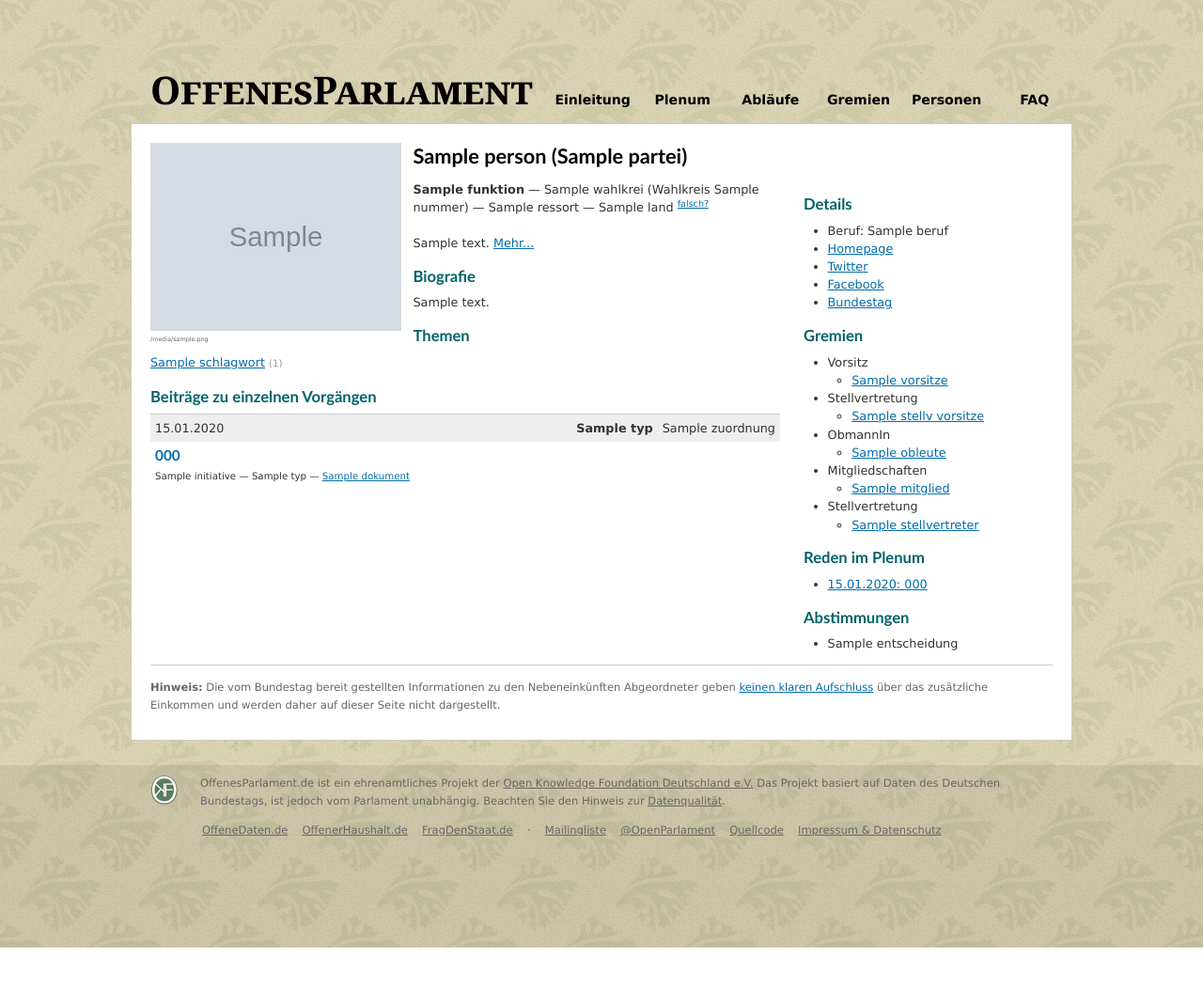
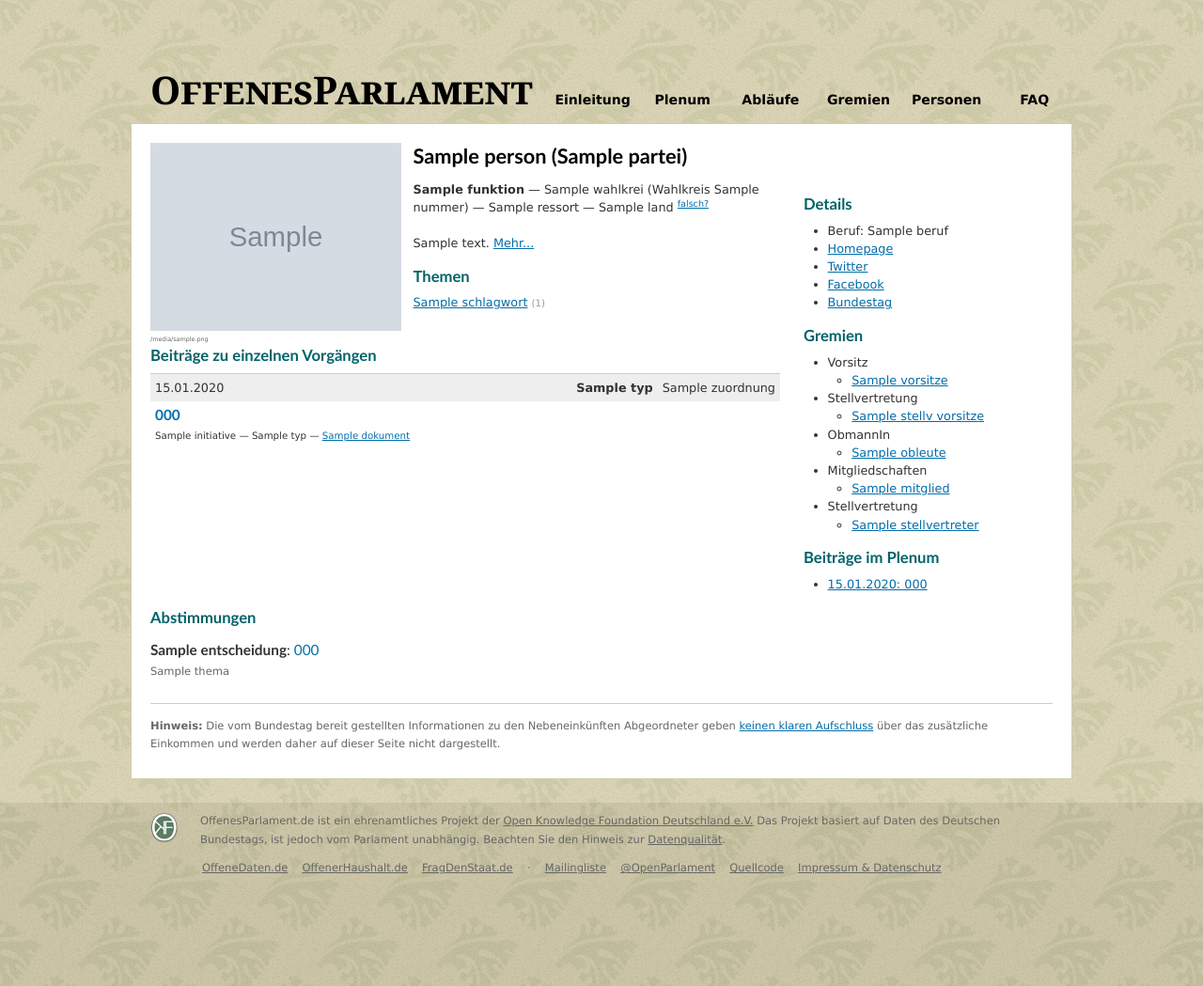
Before and after one commit to okfde/offenesparlament.de, a Flask app: template offenesparlament/templates/person_view.html in a window 1280 px wide. Shown: the whole page at 94% size. Before the commit the page ends 1008 px from the top, so only its background shows below. Run offline with Flask 2, Linux system fonts and the light colour scheme; the template is opened without the code that fills it: most values are stand-ins (such as "Sample title", 1, 10 or a date in 2020); grey boxes marked "Sample" are stand-in pictures; some libraries are stand-ins or nearby versions.

Commit message:
Fix person view.

```diff
--- a/offenesparlament/static/js/script.js
+++ b/offenesparlament/static/js/script.js
@@ -3,12 +3,12 @@
 */
 
 $(document).ready(function() {
-  $(".teaser").click(function(e) {
-    $(".teaser").hide();
-    $(".teaser-fulltext").slideDown('slow');
+  $(".bio-teaser").click(function(e) {
+    $(".bio-teaser").hide();
+    $(".bio-fulltext").slideDown('slow');
   });
-  $(".teaser-fulltext").click(function(e) {
-    $(".teaser").show();
-    $(".teaser-fulltext").hide();
+  $(".bio-fulltext").click(function(e) {
+    $(".bio-teaser").show();
+    $(".bio-fulltext").hide();
   });
 });
--- a/offenesparlament/templates/person_view.html
+++ b/offenesparlament/templates/person_view.html
@@ -90,7 +90,7 @@
       </ul>
     {% endif %}
     {% if debatten[0] %}
-      <h3>Reden im Plenum</h3>
+      <h3>Beiträge im Plenum</h3>
       <ul>
         {% for debatte in debatten %}
           <li><a href="{{ url_for('sitzung',
@@ -101,13 +101,6 @@
             {{ debatte.titel }}</a></li>
         {% endfor %}
       </ul>
-    {% endif %}
-    {% if person.stimmen %}
-      <h3>Abstimmungen</h3>
-      <ul>
-        {% for stimme in person.stimmen %}
-          <li>{{stimme.entscheidung}}</li>
-        {% endfor %}
     {% endif %}
   </div>
   <div class="mainbar">
@@ -129,11 +122,12 @@
       {% endfor %}
     </ul>
     {% if person.bio %}
-    <span class="teaser"><br/>{{person.bio_teaser | safe}} <a>Mehr...</a></span>
-      <span class="teaser-fulltext">
-        <h3>Biografie</h3>
-        {{person.bio | safe}}</span>
-      {% endif %}
+    <span class="bio-teaser"><br/>{{person.bio_teaser | striptags }} <a>Mehr...</a></span>
+    <span class="bio-fulltext">
+      <h3>Biografie</h3>
+      {{person.bio | safe}}
+    </span>
+    {% endif %}
     <h3>Themen</h3>
     <div>
     {% for sw in schlagworte %}
@@ -172,6 +166,18 @@
       {% endfor %}
     </ul>
     {{ macros.pager(pager) }}
+
+    <div class="clearfix"></div>
+    {% if person.stimmen[0] %}
+      <h3>Abstimmungen</h3>
+      <ul class="votes-list">
+        {% for stimme in person.stimmen %}
+        <li><h4><strong>{{stimme.entscheidung}}</strong>:
+          <a href="">{{ stimme.abstimmung.titel }}</a></h4>
+
+        <p class="hint">{{ stimme.abstimmung.thema }}</p></li>
+        {% endfor %}
+    {% endif %}
   </div>
   <div class="clearfix"></div>
   <hr/>
```
